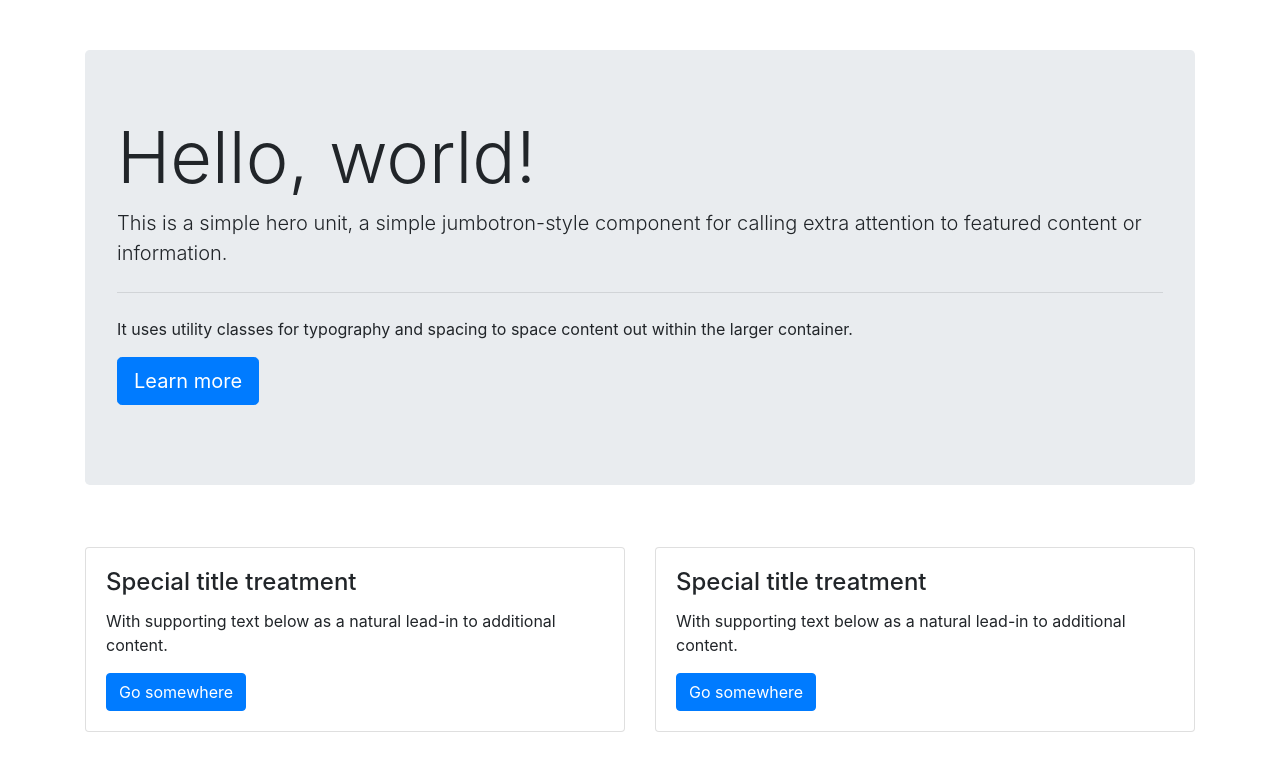
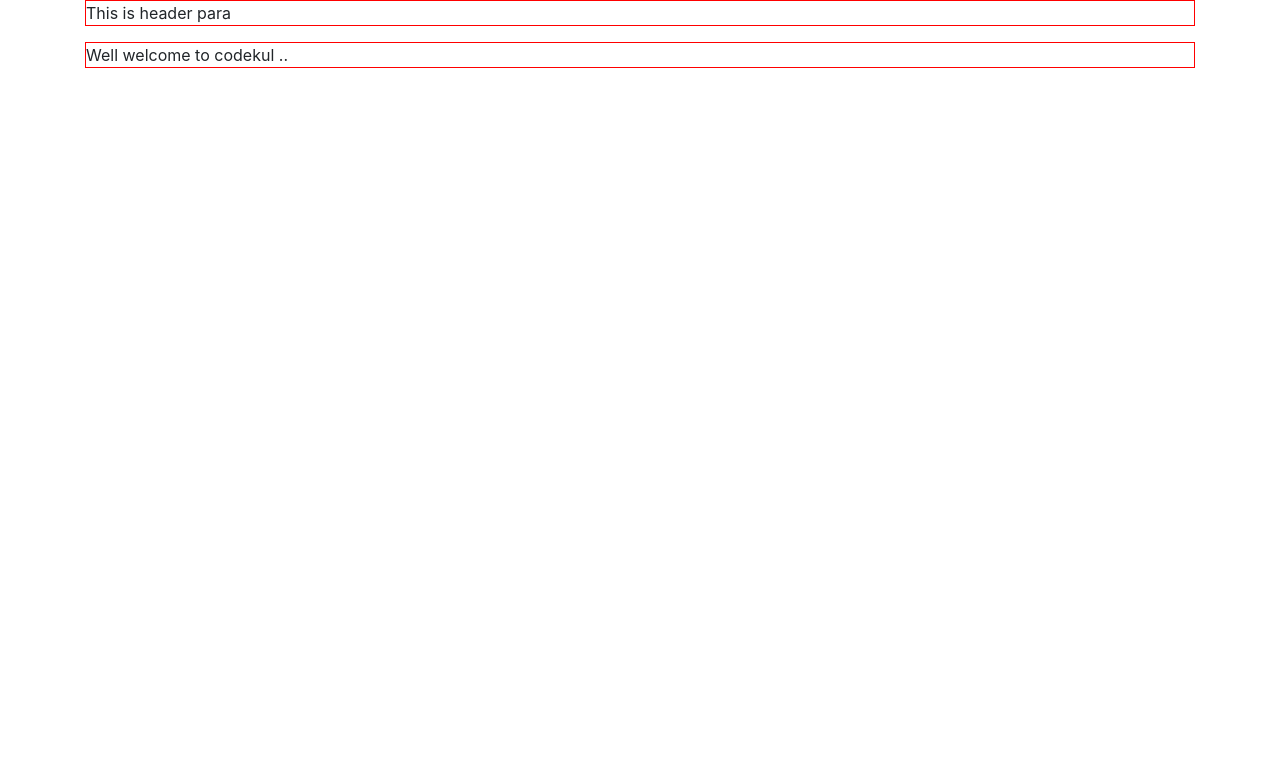
Before and after one commit to CodeKul/angular-weekend-11.30-1.30-SG, an Angular app: page / in a window 1280 px wide. Shown: the top 768 px of the page. Built offline with nearby package versions, Linux system fonts and the light colour scheme.

Commit message:
enacpsulation: 3 types, css bleeding

```diff
--- a/src/app/app.component.html
+++ b/src/app/app.component.html
@@ -1,3 +1,3 @@
 <div class="container">
-  <app-card></app-card>
+  <app-encapsulation></app-encapsulation>
 </div>
--- a/src/app/app.module.ts
+++ b/src/app/app.module.ts
@@ -6,6 +6,8 @@ import { AppComponent } from './app.component';
 import { FirstComponent } from './first/first.component';
 import { CardComponent } from './card/card.component';
 import { JumboComponent } from './jumbo.component';
+import { EncapsulationComponent } from './encapsulation/encapsulation.component';
+import { EncapInnerComponent } from './encapsulation/encap-inner.component';
 
 
 @NgModule({
@@ -13,7 +15,9 @@ import { JumboComponent } from './jumbo.component';
     AppComponent,
     FirstComponent,
     CardComponent,
-    JumboComponent
+    JumboComponent,
+    EncapsulationComponent,
+    EncapInnerComponent
   ],
   imports: [
     BrowserModule
--- /dev/null
+++ b/src/app/encapsulation/encap-inner.component.ts
@@ -0,0 +1,20 @@
+import { Component, OnInit, ViewEncapsulation } from '@angular/core';
+
+@Component({
+  selector: 'app-encap-inner',
+  template: `
+    <p>
+      Well welcome to codekul ..
+    </p>
+  `,
+  styles: [
+  ]
+})
+export class EncapInnerComponent implements OnInit {
+
+  constructor() { }
+
+  ngOnInit() {
+  }
+
+}
--- /dev/null
+++ b/src/app/encapsulation/encapsulation.component.css
@@ -0,0 +1,5 @@
+:host p,
+
+:host ::ng-deep app-encap-inner p {
+  border: 1px solid red
+}
--- /dev/null
+++ b/src/app/encapsulation/encapsulation.component.html
@@ -0,0 +1,12 @@
+<div class="row">
+  <div class="col-md-12">
+    <p>
+      This is header para
+    </p>
+  </div>
+</div>
+<div class="row">
+  <div class="col-md-12">
+    <app-encap-inner></app-encap-inner>
+  </div>
+</div>
--- /dev/null
+++ b/src/app/encapsulation/encapsulation.component.ts
@@ -0,0 +1,16 @@
+import { Component, OnInit, ViewEncapsulation } from '@angular/core';
+
+@Component({
+  selector: 'app-encapsulation',
+  templateUrl: './encapsulation.component.html',
+  styleUrls: ['./encapsulation.component.css'],
+  encapsulation: ViewEncapsulation.Emulated
+})
+export class EncapsulationComponent implements OnInit {
+
+  constructor() { }
+
+  ngOnInit() {
+  }
+
+}
--- a/src/app/jumbo.component.ts
+++ b/src/app/jumbo.component.ts
@@ -26,6 +26,7 @@ export class JumboComponent implements OnInit {
   constructor() { }
 
   ngOnInit() {
+    console.log('JumboCoponet');
   }
 
 }
```
Also changed, not shown: 1 other file (tests, documents, lock files or other folders).
